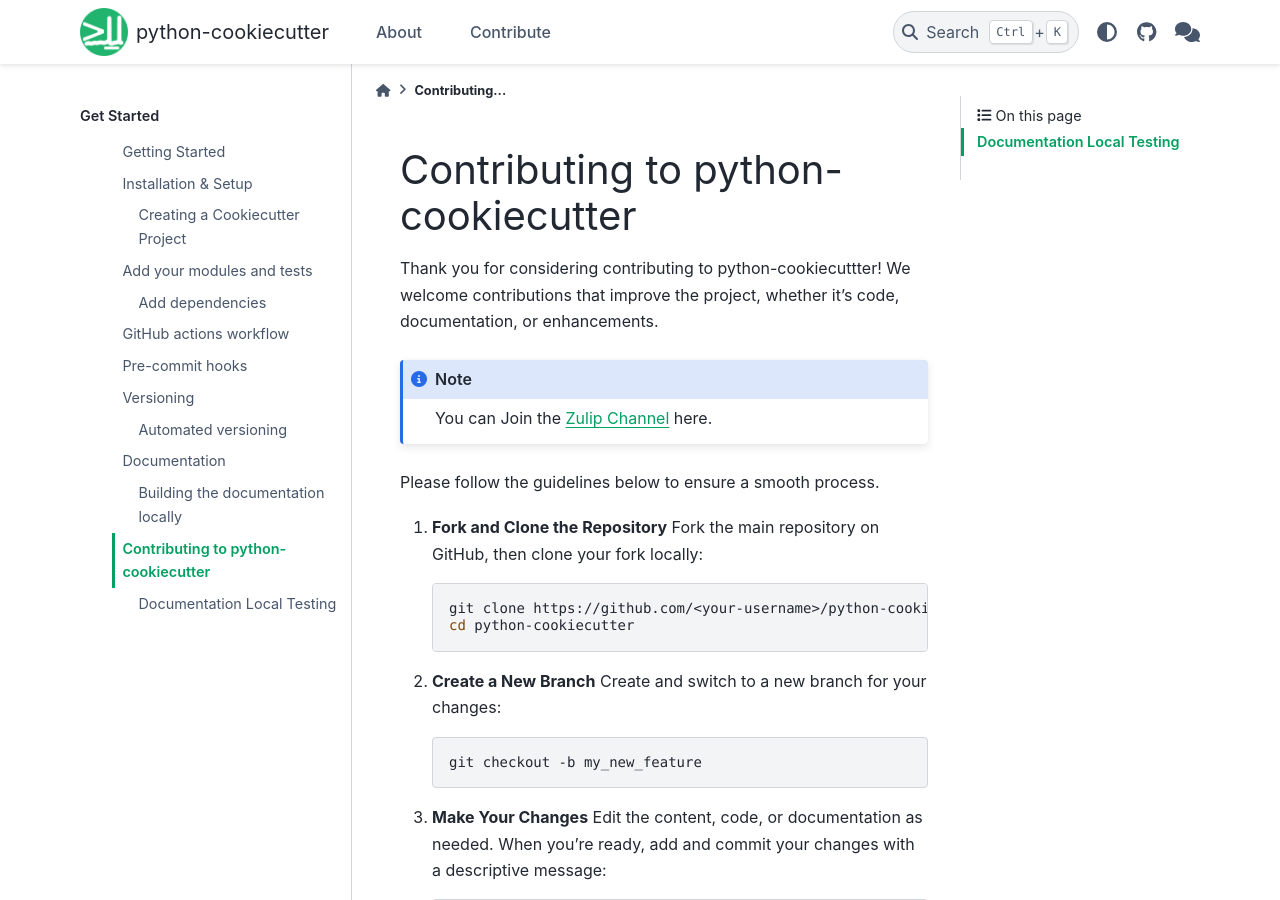
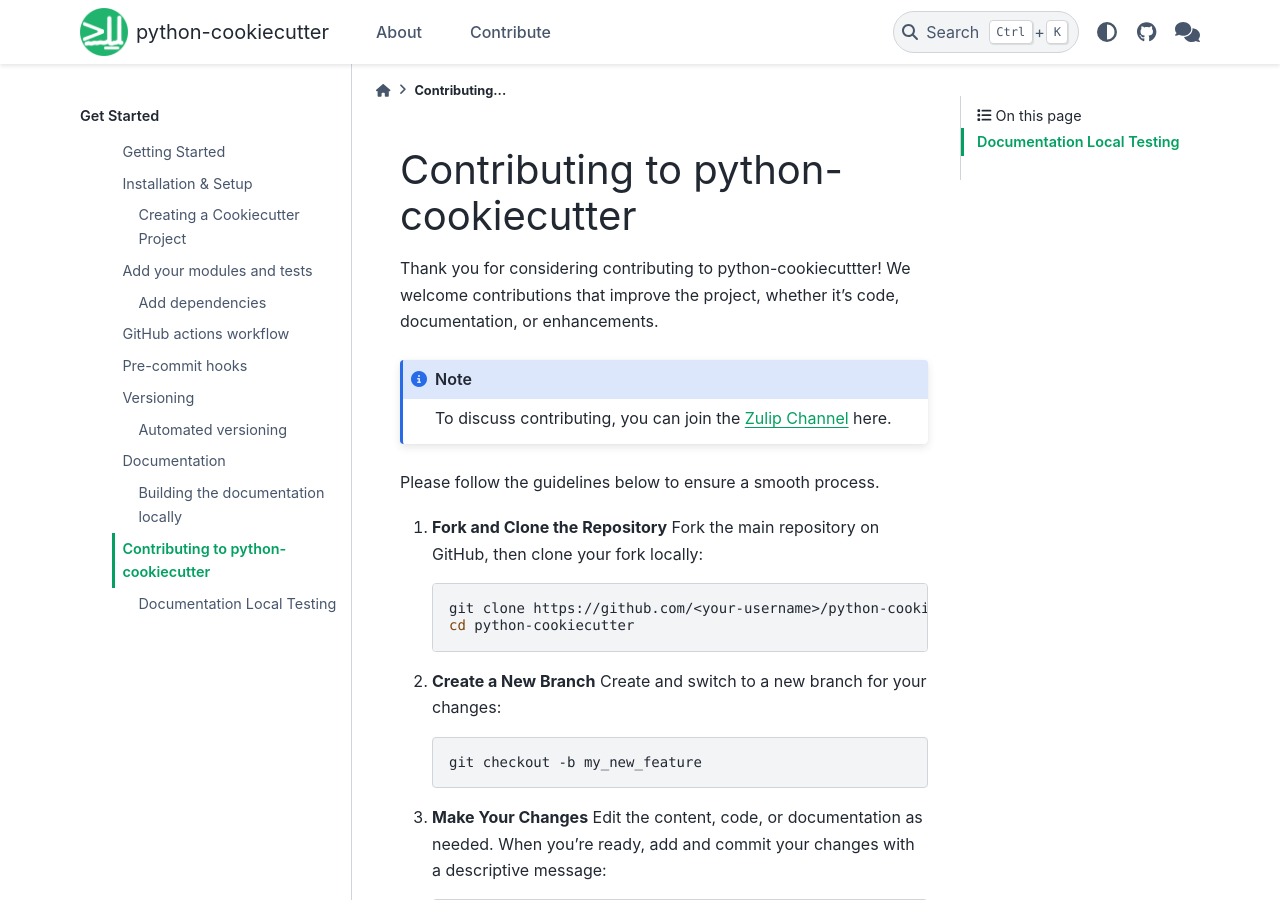
Before and after one commit to neuroinformatics-unit/python-cookiecutter, a Sphinx documentation site: the page built from docs/source/contributing.md, in a window 1280 px wide and 900 px high. Built offline with Sphinx 7.4.7 and the PyData theme 0.15.4, drawn with Linux system fonts in a browser that asks for light colours.

Commit message:
Update docs/source/contributing.md
Co-authored-by: Adam Tyson <code@adamltyson.com>

```diff
--- a/docs/source/contributing.md
+++ b/docs/source/contributing.md
@@ -4,7 +4,7 @@
 documentation, or enhancements.
 
 :::{note}
-You can Join the [Zulip Channel](https://neuroinformatics.zulipchat.com/#narrow/channel/406003-Python-cookiecutter) here.
+To discuss contributing, you can join the [Zulip Channel](https://neuroinformatics.zulipchat.com/#narrow/channel/406003-Python-cookiecutter) here.
 :::
 
 Please follow the guidelines below to ensure a smooth process.
```
